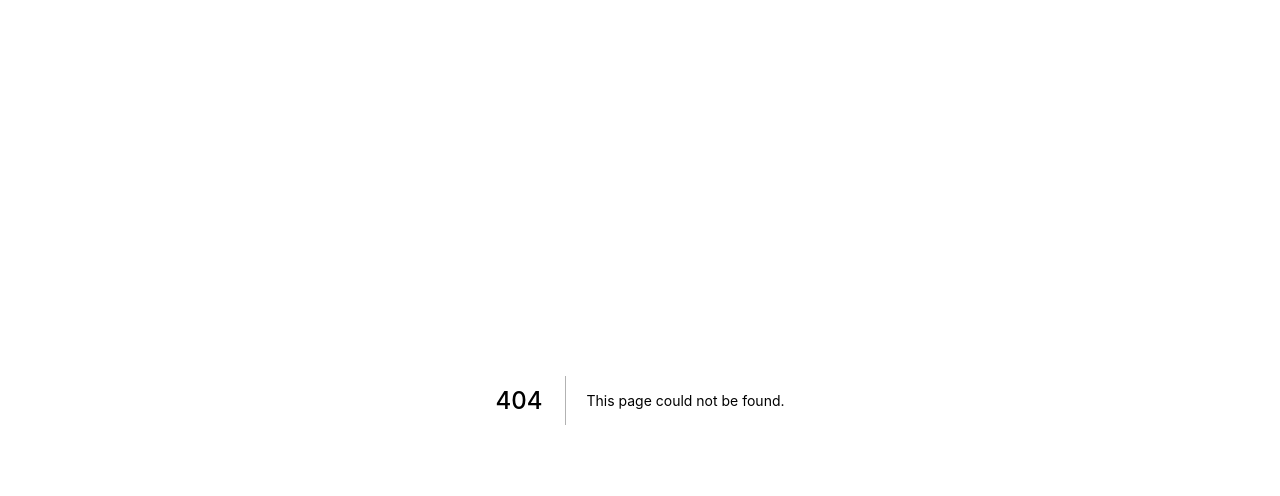
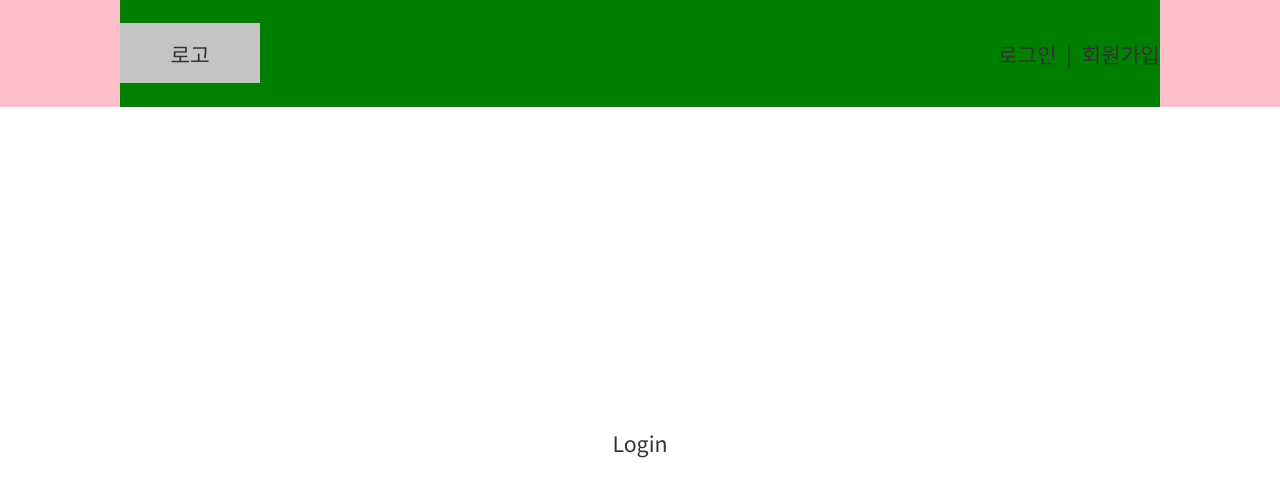
Before and after one commit to DevCommunity-ko/Front, a Next.js app: page /login in a window 1280 px wide. Before the commit this address had no page. Shown: the top 496 px of the page. Built offline with nearby package versions, Linux system fonts and the light colour scheme.

Commit message:
Basic settings to develop login/register pages with installing babel-plugin-styled-components.

```diff
--- /dev/null
+++ b/components/auth/AuthTemplate.tsx
@@ -0,0 +1,18 @@
+import React from 'react';
+import styled from 'styled-components';
+
+const AuthTemplateBlock = styled.div`
+    margin-top: 15rem;
+    display: flex;
+    justify-content: center;
+`;
+
+const AuthTemplate = ({ children }) => {
+    return (
+        <AuthTemplateBlock>
+            {children}
+        </AuthTemplateBlock>
+    );
+};
+
+export default AuthTemplate;
--- /dev/null
+++ b/components/common/Header.tsx
@@ -0,0 +1,65 @@
+import React from 'react';
+import styled from 'styled-components';
+import palette from '../../lib/styles/palette';
+import Responsive from './Responsive';
+import Link from 'next/link';
+
+const HeaderBlock = styled.header`
+    position: fixed;
+    width: 100%;
+    vertical-align: middle;
+    background : pink; // 헤더 영역 시각적 확인 위해 넣은 임시 속성으로, 헤더 레이아웃 구현 후 삭제될 예정입니다.
+`;
+
+const Wrapper = styled(Responsive)`
+    display: flex;
+    height: 5rem;
+    align-items: center;
+    justify-content: space-between;
+    background: green; // 헤더 영역 시각적 확인 위해 넣은 임시 속성으로, 헤더 레이아웃 구현 후 삭제될 예정입니다.
+
+    .right {
+        display: flex;
+        align-items: center;
+    }
+`;
+
+const LogoTemp = styled.div`
+    width: 6.563rem;
+    height: 2.813rem;
+    background-color: ${palette.Gray[1]};
+    display: flex;
+    align-items: center;
+    justify-content: center;
+
+    cursor: pointer;
+
+    &:hover {
+        background-color: ${palette.Gray[0]};
+    }
+`;
+
+// 헤더 fixed이므로 Spacer 설정함
+const Spacer = styled.div`
+    height: 5rem;
+`;
+
+const Header = () => {
+    return (
+        <>
+            <HeaderBlock>
+                <Wrapper>
+                    <Link href="/" passHref={true}><LogoTemp>로고</LogoTemp></Link>
+                    <div className="right">
+                        <Link href="/login">로그인</Link>
+                        <div>&nbsp;&nbsp;|&nbsp;&nbsp; </div>
+                        <Link href="/register">회원가입</Link>
+                    </div>
+                </Wrapper>
+            </HeaderBlock>
+            <Spacer />
+        </>
+    );
+};
+
+export default Header;
--- /dev/null
+++ b/components/common/Responsive.tsx
@@ -0,0 +1,17 @@
+import React from 'react';
+import styled from 'styled-components';
+
+const ResponsiveBlock = styled.div`
+    margin: 0 9.375%;
+
+    /*media settings*/
+    @media (max-width: 1024px) {
+        //중단점 및 반응형 디자인 확정되면 추가될 예정입니다.
+    }
+`;
+
+const Responsive = ({ children, ...rest }) => {
+    return <ResponsiveBlock {...rest}>{children}</ResponsiveBlock>
+};
+
+export default Responsive;
--- /dev/null
+++ b/containers/auth/LoginForm.tsx
@@ -0,0 +1,11 @@
+import React from 'react';
+
+const LoginForm = () => {
+    return (
+        <div>
+            Login
+        </div>
+    );
+};
+
+export default LoginForm;
--- a/lib/styles/palette.js
+++ b/lib/styles/palette.js
@@ -1,5 +1,15 @@
 const palette = {
-    //색상 팔레트 전달받은 이후 추가할 예정입니다.
+    // 아직 확정되지 않은 팔레트입니다.
+    Alert: ["#FF8080"],
+    Font: ["#333333"],
+    Background: ["#F7F7F7"],
+    // Gray : Black - Medium - Light
+    Gray: ["#EDEDED",
+           "#C4C4C4",
+            "#A1A4AF"],
+    // Blue : Dark - Light
+    Blue: ["#0057FF",
+            "#849EFF"],
 }
 
 export default palette;
--- a/package.json
+++ b/package.json
@@ -9,6 +9,7 @@
   },
   "dependencies": {
     "@reduxjs/toolkit": "^1.6.2",
+    "babel-plugin-styled-components": "^2.0.2",
     "next": "12.0.4",
     "react": "17.0.2",
     "react-dom": "17.0.2",
--- /dev/null
+++ b/pages/login.tsx
@@ -0,0 +1,21 @@
+import React from 'react';
+import styled from 'styled-components';
+import palette from '../lib/styles/palette';
+import Head from 'next/head';
+import Link from 'next/link';
+import Header from '../components/common/Header';
+import AuthTemplate from '../components/auth/AuthTemplate';
+import LoginForm from '../containers/auth/LoginForm';
+
+const login = () => {
+    return (
+        <>
+            <Header />
+            <AuthTemplate>
+                <LoginForm />
+            </AuthTemplate>
+        </>
+    );
+};
+
+export default login;
--- a/styles/globals.css
+++ b/styles/globals.css
@@ -1,9 +1,20 @@
+/* Noto Sans Regular400 , Medium 500, Bold 700*/
+/* 한글 폰트 본문 레귤러, 강조 미디움, 제목 볼드 */
+/* 영문 및 숫자 폰트는 디자인쪽에서 사용 확정될 경우 추가*/
+@import url('https://fonts.googleapis.com/css2?family=Noto+Sans+KR:wght@400;500;700&display=swap');
+
 html,
 body {
   padding: 0;
   margin: 0;
-  font-family: -apple-system, BlinkMacSystemFont, Segoe UI, Roboto, Oxygen,
+  font-family: 'Noto Sans KR', -apple-system, BlinkMacSystemFont, Segoe UI, Roboto, Oxygen,
     Ubuntu, Cantarell, Fira Sans, Droid Sans, Helvetica Neue, sans-serif;
+    -webkit-font-smoothing: antialiased;
+    -moz-osx-font-smoothing: grayscale;
+
+    font-weight: 400;
+    font-size: 16pt; /* 본문 16pt */
+    color: #333333;
 }
 
 a {
```
Also changed, not shown: components/common/RoundButton.tsx (added, +11 -0 lines), containers/auth/RegisterForm.tsx (added, +11 -0 lines), pages/register.tsx (added, +21 -0 lines), .babelrc (added), 1 other file (tests, documents, lock files or other folders).
